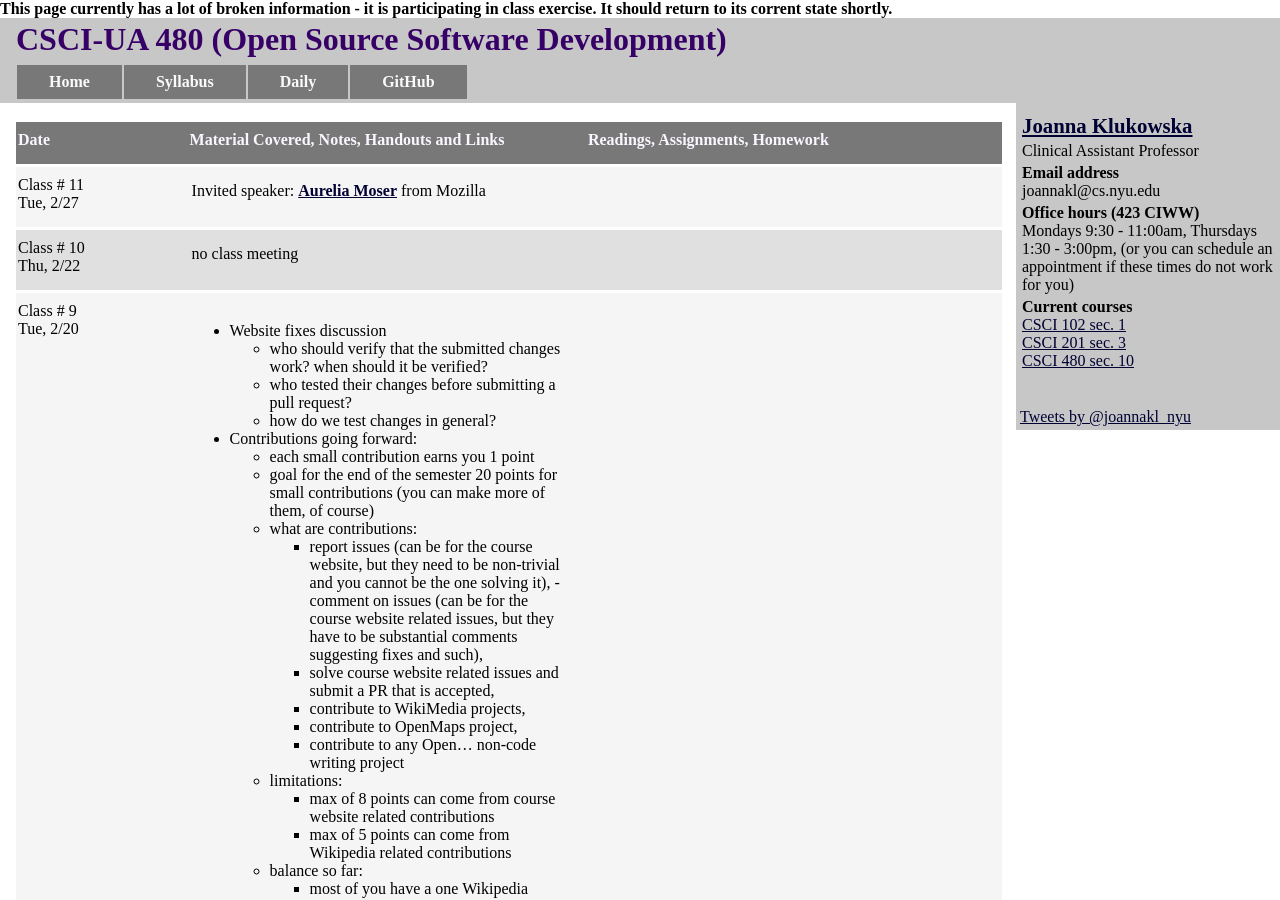
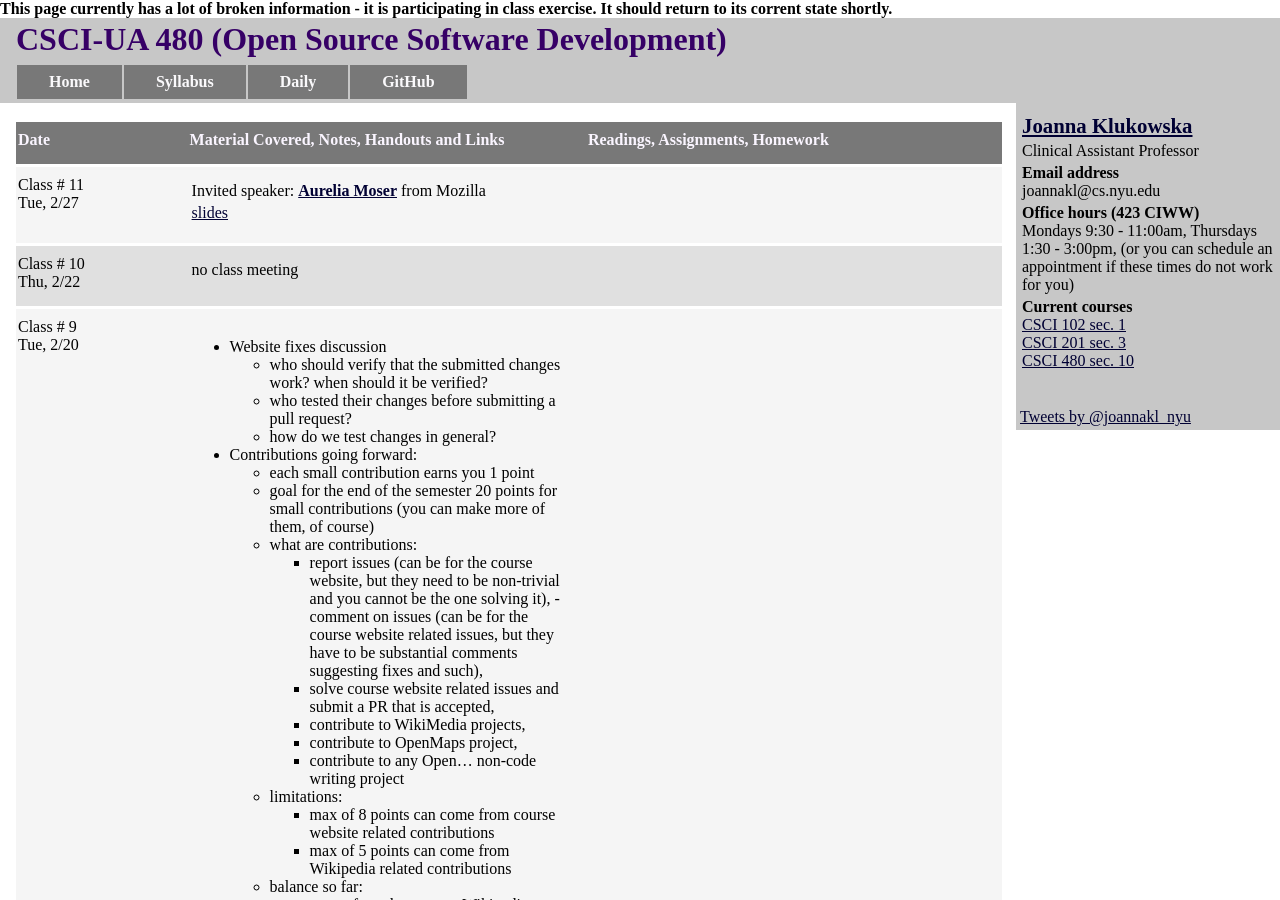
Before and after one commit to joannakl/cs480_s18, a Jekyll site: the page built from daily.html, in a window 1280 px wide and 900 px high. Built offline with Jekyll 4.4.1, drawn with Linux system fonts in a browser that asks for light colours; comment, search, counter and statistics services are not loaded.

Commit message:
link to slides added

```diff
--- a/_includes/daily/11.markdown
+++ b/_includes/daily/11.markdown
@@ -13,6 +13,7 @@ Tue, 2/27
 
 Invited speaker: [__Aurelia Moser__](http://aureliamoser.com/) from Mozilla
 
+[slides](https://mzl.la/nyu-moz)
 </p>
 </div>
 
```
